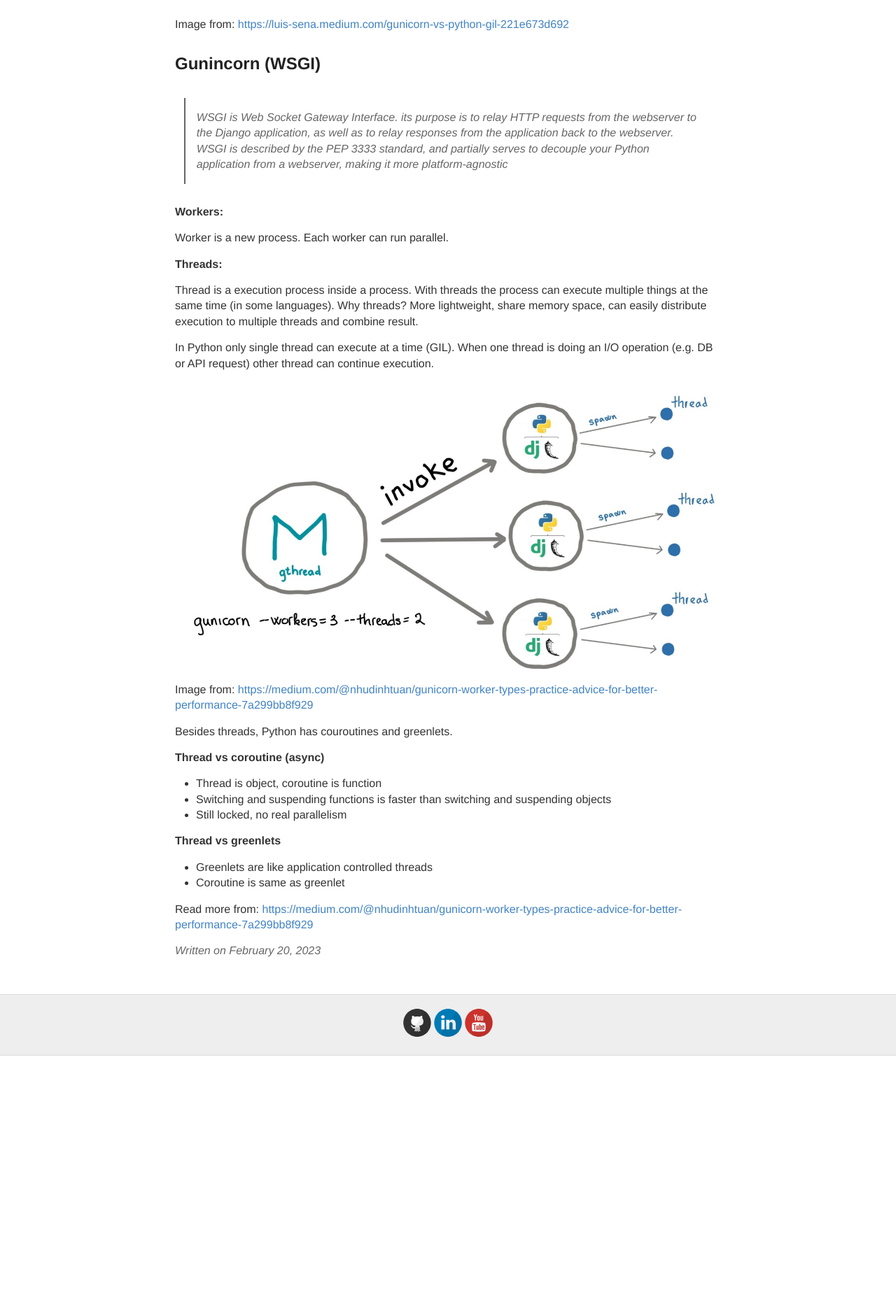
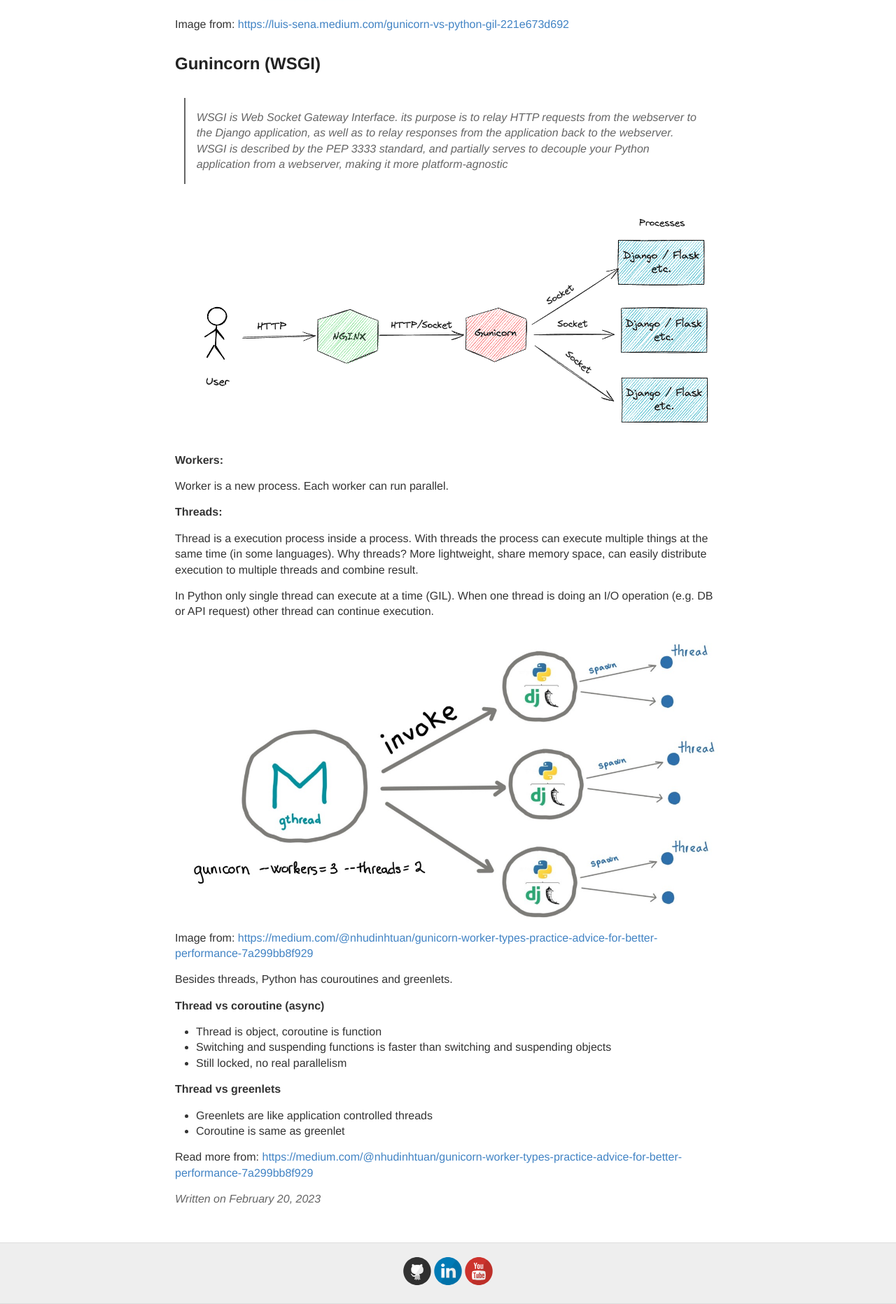
Before and after one commit to ttu/ttu.github.io, a Jekyll site: the page built from _posts/2023-2-20-servers-handling-requests.md, in a window 1280 px wide. Shown: the part 3431-5295 px from the top of the page at 70% size. Built offline with Jekyll 4.4.1, drawn with Linux system fonts in a browser that asks for light colours; before the commit the page ends 4940 px from its top, so only the background shows below that.

Commit message:
Add gunicorn communication image to servers handling request post

```diff
--- a/_posts/2023-2-20-servers-handling-requests.md
+++ b/_posts/2023-2-20-servers-handling-requests.md
@@ -67,6 +67,8 @@
 
 > WSGI is Web Socket Gateway Interface. its purpose is to relay HTTP requests from the webserver to the Django application, as well as to relay responses from the application back to the webserver. WSGI is described by the PEP 3333 standard, and partially serves to decouple your Python application from a webserver, making it more platform-agnostic
 
+![Gunicorn communication](/images/posts/servers-requests/gunicorn-communication.png)
+
 __Workers:__
 
 Worker is a new process. Each worker can run parallel.
```
Also changed, not shown: images/posts/servers-requests/gunicorn-communication.png (added).
